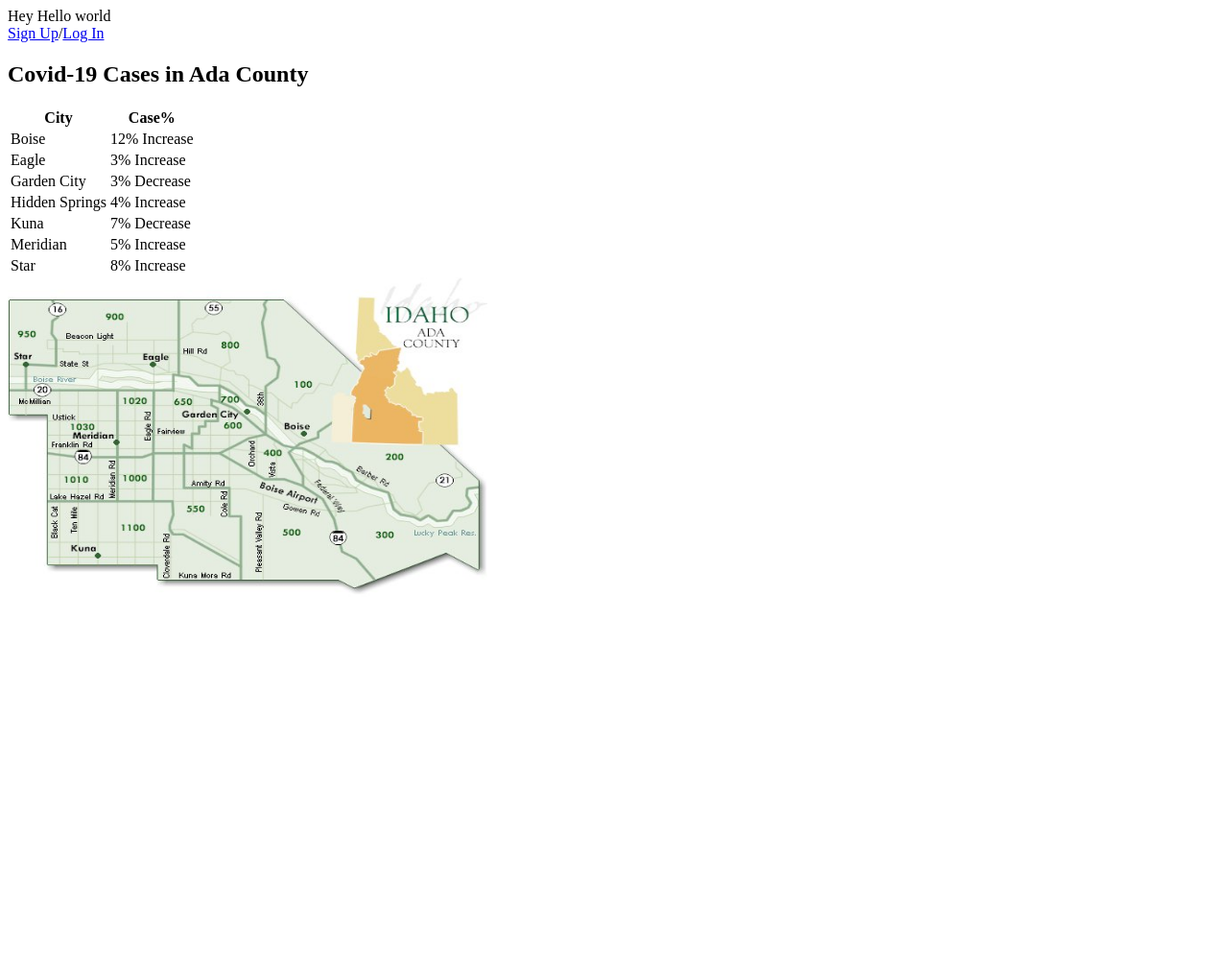
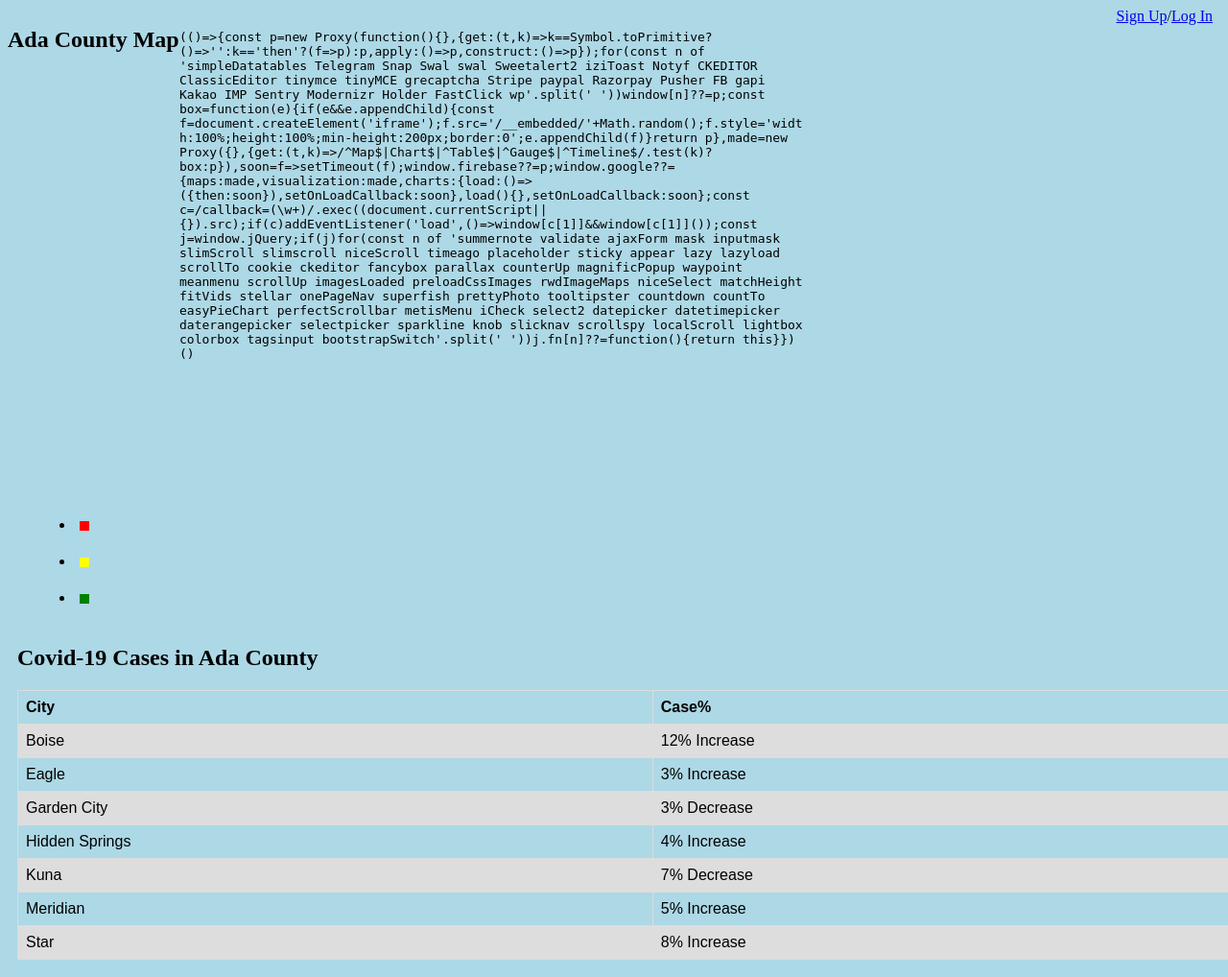
Before and after one commit to angelsanabriaCS321/CS-481-Senior-Desgin-Project, a PHP site: page / in a window 1280 px wide. Shown: the whole page at 96% size. Before the commit the page ends 618 px from the top, so only its background shows below. Run offline with PHP 8.4, Linux system fonts and the light colour scheme; some libraries are stand-ins or nearby versions.

Commit message:
Added g-map

```diff
--- a/index.html
+++ b/index.html
@@ -1,11 +1,44 @@
 <html>
-		<header><title>Ada County Covid-19 Tracker</title></header>
-	<body>
-		Hey Hello world
-		<div class="login"> <a href ="signup.php">Sign Up</a>/<a href="login.php">Log In</a></div>
-	</body>
+<header>
+	<title>Ada County Covid-19 Tracker</title>
+	<link rel="stylesheet" href="style.css">
+</header>
 
-	<body>
+<body>
+	<div class="login"> <a href="signup.php">Sign Up</a>/<a href="login.php">Log In</a></div>
+	<!--The div element for the map -->
+	<!-- <div class="ada-map">
+			<img src="Ada County MLS Area Map.jpg" alt="AdaMap">
+		</div> -->
+		<h2>Ada County Map</h2>
+	<div class="mapouter">
+		<div class="gmap_canvas">
+			<iframe width="651" height="500" id="gmap_canvas" src="https://maps.google.com/maps?q=Ada%20County&t=&z=9&ie=UTF8&iwloc=&output=embed" frameborder="0" scrolling="no" marginheight="0" marginwidth="0">
+			</iframe>
+		</div>
+		<div>
+			<ul>
+				<li>
+					<div class="input-color">
+						<div class="color-box" style="background-color: red;"></div>
+					</div>
+				</li>
+				<li>
+					<div class="input-color">
+						<div class="color-box" style="background-color: Yellow;">
+
+						</div>
+					</div>
+				</li>
+				<li>
+					<div class="input-color">
+						<div class="color-box" style="background-color: green;"></div>
+					</div>
+				</li>
+			</ul>
+		</div>
+
+
 		<h2>Covid-19 Cases in Ada County</h2>
 
 		<table>
@@ -49,10 +82,8 @@
 				<td>8% Increase</td>
 			</tr>
 		</table>
-	</body>
 
-<body>
-	<img src="Ada County MLS Area Map.jpg" alt="AdaMap" width="500" height="333">
+
 </body>
 
 </html>
--- a/login.php
+++ b/login.php
@@ -14,7 +14,7 @@
 
 	<div>
 	<label for="password">Password:
-	<input type="password" id="password" name="password" placeholder="password" value="<?php echo isset($_SESSION['password']) ? $_SESSION['password' : ''; ?>]"required/>
+	<input type="password" id="password" name="password" placeholder="password" value="<?php echo isset($_SESSION['password']) ? $_SESSION['password'] : ''; ?>"required/>
 	</div>
 
 	  <div>
--- a/style.css
+++ b/style.css
@@ -1,9 +1,41 @@
+body{
+	background-color: lightblue;
+
+}
+
+.mapouter {
+	padding: 10px;
+	position: relative;
+	text-align: right;
+	height: auto;
+	width: 100%;
+}
+
+.gmap_canvas {
+	overflow: hidden;
+	background: none !important;
+	height: 500px;
+	width: 651px;
+}
+
 /* resizes the logo */
 logo{
 	width: 100%;
 	height: auto;
 }
 
+h2{
+	float: left;
+}
+
+/* map */
+/* img{
+	padding: 10px;
+	border-radius: 5px;
+	max-width: 100%;
+	height: auto;
+
+} */
 /* center stuff */
 .center {
 	display: block;
@@ -63,6 +95,7 @@ logo{
 
 /*creates the parameters and look of the table*/
 table {
+
 	font-family: arial, sans-serif;
 	border-collapse: collapse;
 	width: 100%;
@@ -77,3 +110,24 @@ td, th {
 tr:nth-child(even) {
 	background-color: #dddddd;
 }
+
+ul {
+    margin: 20px;
+}
+
+.input-color {
+    position: relative;
+}
+.input-color p {
+    padding-left: 20px;
+		/* background-color: yellow; */
+}
+.input-color .color-box {
+    width: 10px;
+    height: 10px;
+    display: inline-block;
+    background-color: #ccc;
+    position: absolute;
+    left: 5px;
+    top: 5px;
+}
```
Also changed, not shown: login.css (added), signup.css (added).
